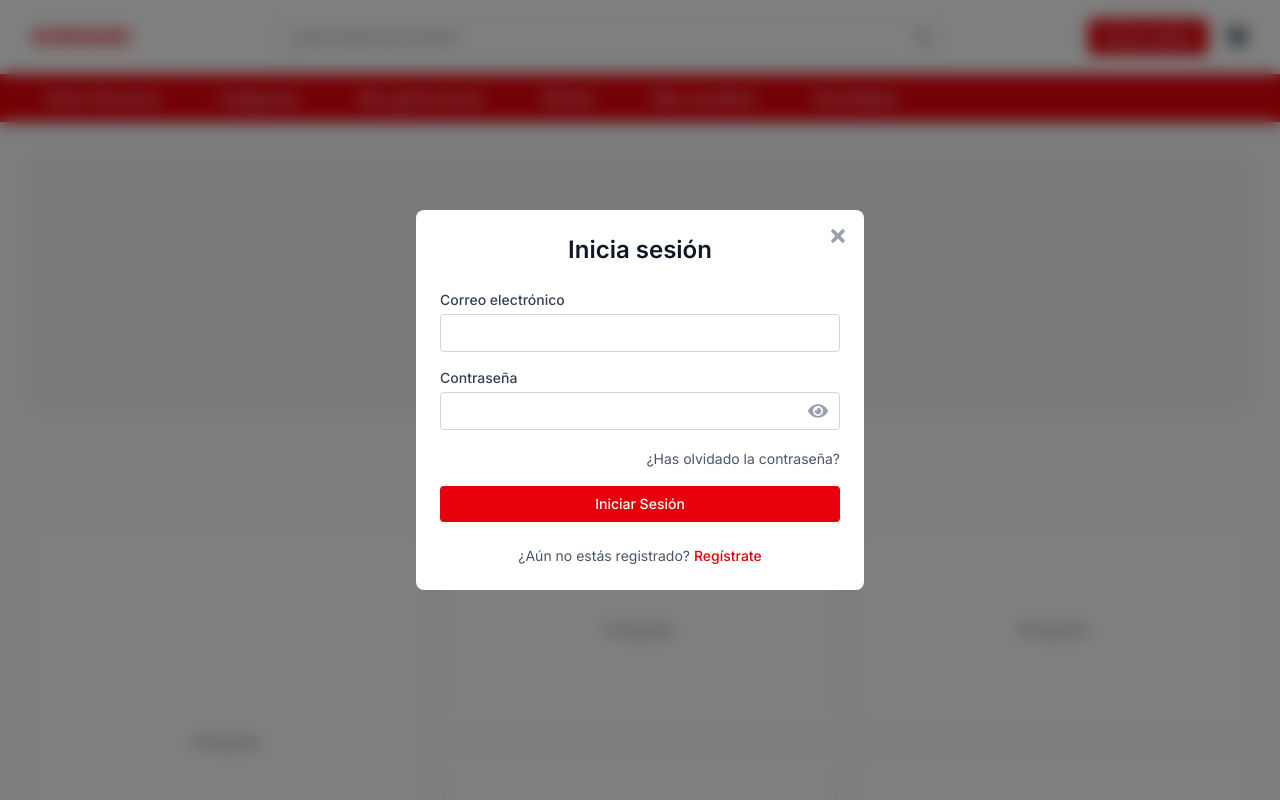
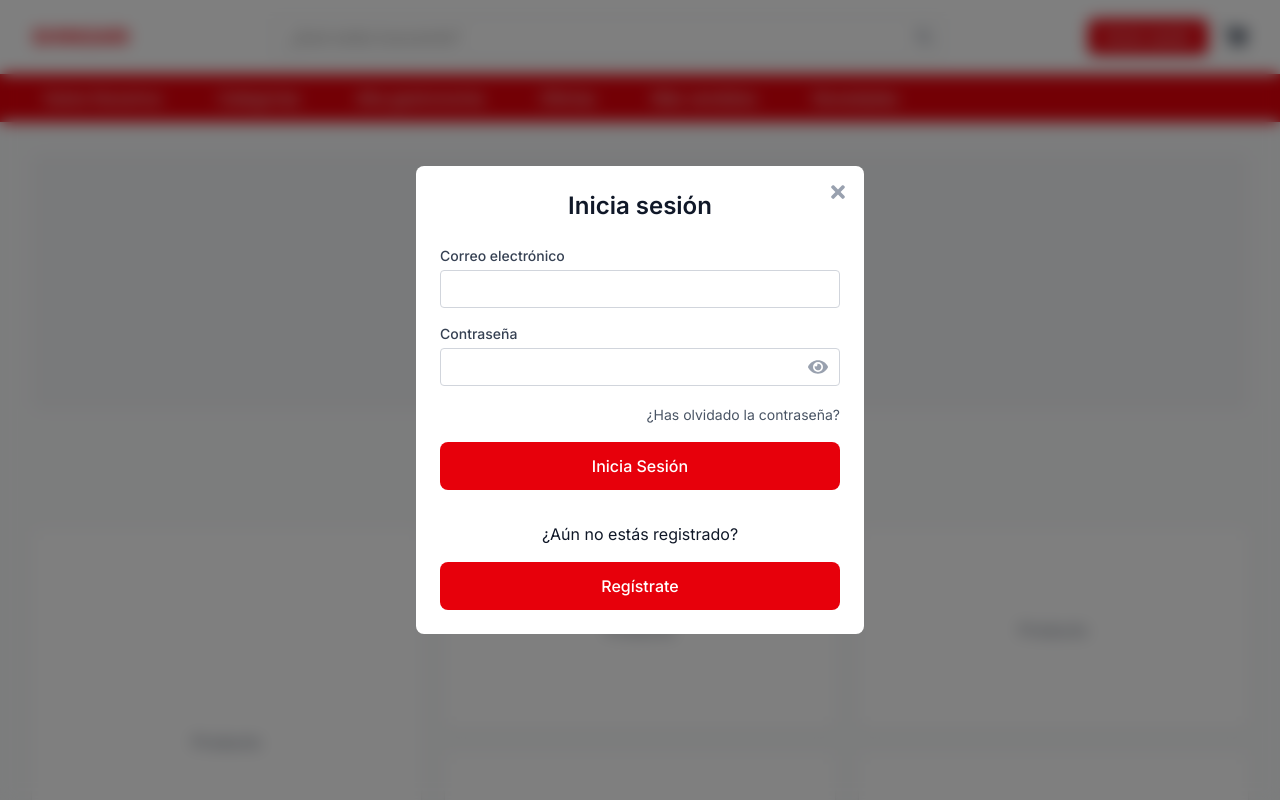
Before and after one commit to futurahaus/shingari, a Next.js app in the folder apps/frontend/: page / in a window 1280 px wide. Both pictures are taken after a click on the button "Iniciar sesión". Shown: the top 800 px of the page. Built offline with nearby package versions, Linux system fonts and the light colour scheme.

Commit message:
feat: Add register option in login modal

```diff
--- a/apps/frontend/src/components/auth/LoginModal.tsx
+++ b/apps/frontend/src/components/auth/LoginModal.tsx
@@ -165,27 +165,30 @@ export default function LoginModal({ isOpen, onClose }: LoginModalProps) {
             </div>
             <button
               type="submit"
-              className="w-full bg-red-600 text-white py-2 px-4 rounded text-sm font-medium hover:bg-red-700 focus:outline-none focus:ring-2 focus:ring-offset-2 focus:ring-red-500 disabled:opacity-50 disabled:cursor-not-allowed"
+              className="w-full bg-red-600 text-white py-3 px-4 rounded-lg text-base font-medium hover:bg-red-700 focus:outline-none focus:ring-2 focus:ring-offset-2 focus:ring-red-500 disabled:opacity-50 disabled:cursor-not-allowed"
               disabled={isLoading}
             >
-              {isLoading ? 'Iniciando sesión...' : 'Iniciar Sesión'}
+              Inicia Sesión
             </button>
           </form>
-          <div className="mt-6 text-center">
-            <p className="text-sm text-gray-600">
-              ¿Aún no estás registrado?{' '}
+
+          <div className="mt-8 space-y-4">
+            <div className="text-center">
+              <p className="text-base text-gray-900">
+                ¿Aún no estás registrado?
+              </p>
+            </div>
             <Link
               href="/register"
-                className="font-medium text-red-600 hover:text-red-500"
               onClick={(e) => {
                 e.preventDefault();
                 onClose();
                 router.push('/register');
               }}
+              className="block w-full bg-red-600 text-white py-3 px-4 rounded-lg text-base font-medium hover:bg-red-700 focus:outline-none focus:ring-2 focus:ring-offset-2 focus:ring-red-500 text-center"
             >
               Regístrate
             </Link>
-            </p>
           </div>
         </div>
       </div>
```
Lines whose indentation alone changed are shown as unchanged.
